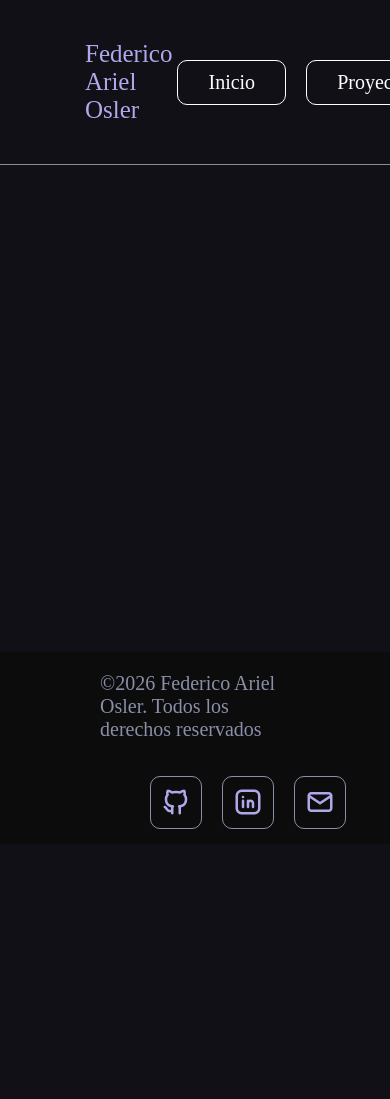
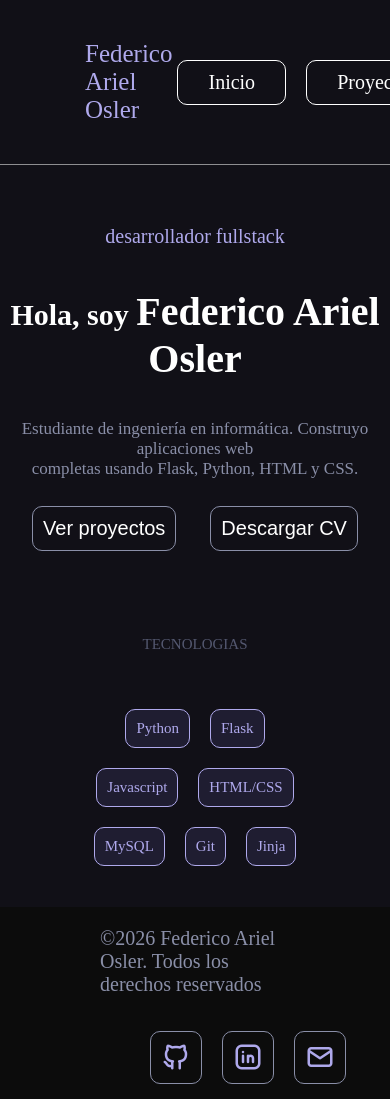
Before and after one commit to federicoosler/Portfolio, a Flask app: page / in a window 390 px wide; the page is wider, and only the part inside the window is pictured. Before the commit the page ends 829 px from the top of that part, so only its background shows below. Run offline with Flask 3, Linux system fonts and the light colour scheme.

Commit message:
feature: CSS y HTML hecho de la opción inicio,asi como también la parte media-responsive (primera versión)

```diff
--- /dev/null
+++ b/frontend/static/css/index.css
@@ -0,0 +1,153 @@
+/*Sección información, presentación...*/
+#contenedor-info{
+    max-width:80%;
+    padding:10px;
+    display:flex;
+    flex-direction:column;
+    align-items:end;
+}
+
+#texto-desarrollador{
+    color:#AFA9EC;
+    font-size:30px;
+    font-weight:10px;
+    margin-top:50px;
+}
+
+#titulo-nombre{
+    color:white;
+    font-size:40px;
+}
+
+#titulo-nombre span{
+    font-size:50px;
+    font-weight:10px;
+}
+
+#texto-presentacion{
+    color:#8a8fa8;
+    font-size:25px;
+    text-align:end;
+}
+
+#contenedor-botones{
+    margin:5px;
+}
+
+#contenedor-botones button{
+    margin:5px 15px;
+    font-size:25px;
+    padding:10px;
+    border:1px solid #8a8fa8;
+    background:none;
+    color:white;
+    border-radius:10px;
+}
+
+#contenedor-botones button a{
+    text-decoration:none;
+    color:white;
+}
+
+#contenedor-botones button:hover{
+    cursor:pointer;
+    background: rgba(52, 2, 52, 0.895);
+}
+
+/*SECCION TECNOLOGIAS*/
+#contenedor-tecnologias{
+    padding:5px;
+    margin:50px 10px 0px 10px;
+    display:flex;
+    max-width:80%;
+    justify-content:start;
+    align-items:start;
+    flex-direction:column;
+    gap:10px;
+
+}
+
+#titulo-tecnologias{
+    color:#545870;
+    text-transform:uppercase;
+    font-size:20px;
+    margin:10px;
+    text-align:start;
+}
+
+#menu-tecnologias{
+    display:flex;
+    justify-content: center;
+    align-items:center;
+    flex-wrap:wrap;
+    padding:10px;
+    max-width:70%;
+}
+
+#menu-tecnologias li{
+    display:flex;
+    flex-wrap:wrap;
+    justify-content: center;
+    align-items: center;
+    padding:10px;
+    margin:10px;
+    font-size:20px;
+    background:rgba(127,119,221,0.13);
+    border:1px solid #AFA9EC;
+    border-radius:10px;
+    color:#AFA9EC;
+
+}
+/*
+Fondo principal: #111017
+Fondo cards: #181724
+Fondo hover: #1e1d2e
+Acento violeta: #7F77DD
+Acento claro (textos): #AFA9EC
+Acento transparente (backgrounds tags/badges): rgba(127,119,221,0.13)
+*/
+
+/*MEDIAS*/
+@media (max-width: 768px) {
+    #contenedor-info{
+        align-items:center;
+        text-align:center;
+        max-width:100%;
+    }
+
+    #texto-presentacion{
+        text-align:center;
+        font-size:17px;
+    }
+
+    #contenedor-tecnologias{
+        justify-content: center;
+        align-items:center;
+        max-width:100%;
+    }
+
+    #texto-desarrollador{
+        font-size:20px;
+    }
+
+    #titulo-nombre{
+        font-size:30px;
+    }
+
+    #titulo-nombre span{
+        font-size:40px;
+    }
+
+    #titulo-tecnologias{
+        font-size:15px;
+    }
+
+    #menu-tecnologias li{
+        font-size:15px;
+    }
+
+    #contenedor-botones button{
+        font-size:20px;
+    }
+
+}
--- a/frontend/templates/index.html
+++ b/frontend/templates/index.html
@@ -1,9 +1,34 @@
 {% extends "base.html" %}
 {% block title %}Inicio{% endblock %}
 {% block extra_css%}
+    <link rel="stylesheet" href="static/css/index.css">
 
 {% endblock %}
 
 {% block content %}
-
+    <div id="contenedor-info">
+        <p id="texto-desarrollador">desarrollador fullstack</p>
+        <h1 id="titulo-nombre">Hola, soy
+            <span id="nombre_destacado">Federico Ariel Osler</span></h1>
+        <p id="texto-presentacion">Estudiante de ingeniería en informática.
+            Construyo aplicaciones web <br>
+            completas usando Flask, Python, HTML y CSS.
+        </p>
+        <div id="contenedor-botones">
+            <button id="btn-ver-proyectos"><a href="{{ url_for('pagina_proyectos') }}">Ver proyectos</a></button>
+            <button id="btn-descargar-cv"><a href="{{ url_for('static', filename='img/CV_Federico_Osler.pdf') }}" target="_blank" download="CV.pdf">Descargar CV</a></button>
+        </div>
+    </div>
+    <div id="contenedor-tecnologias">
+        <span id="titulo-tecnologias">tecnologias</span>
+        <ul id="menu-tecnologias">
+            <li>Python</li>
+            <li>Flask</li>
+            <li>Javascript</li>
+            <li>HTML/CSS</li>
+            <li>MySQL</li>
+            <li>Git</li>
+            <li>Jinja</li>
+        </ul>
+    </div>
 {% endblock %}
```
Also changed, not shown: 1 other file.
